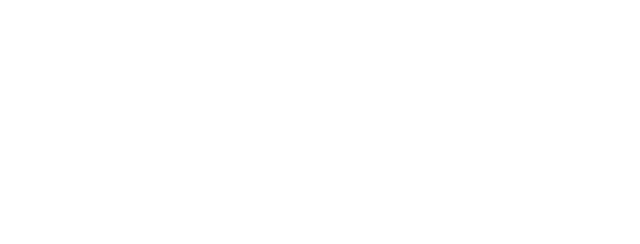
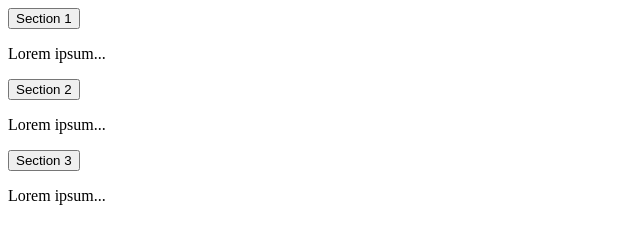
Before and after one commit to joseLuisppp90/cch29, a plain HTML site: page contacto.html in a window 1280 px wide. Shown: the whole page, without its empty margins (0-640 px from the left). Drawn offline with Linux system fonts and the light colour scheme.

Commit message:
Se agreo acordion

```diff
--- a/contacto.html
+++ b/contacto.html
@@ -3,9 +3,23 @@
 <head>
     <meta charset="UTF-8">
     <meta name="viewport" content="width=device-width, initial-scale=1.0">
-    <title>Document</title>
+    <title>Contacto</title>
 </head>
+
 <body>
+    <button class="accordion">Section 1</button>
+<div class="panel">
+  <p>Lorem ipsum...</p>
+</div>
 
+<button class="accordion">Section 2</button>
+<div class="panel">
+  <p>Lorem ipsum...</p>
+</div>
+
+<button class="accordion">Section 3</button>
+<div class="panel">
+  <p>Lorem ipsum...</p>
+</div>
 </body>
 </html>
```
